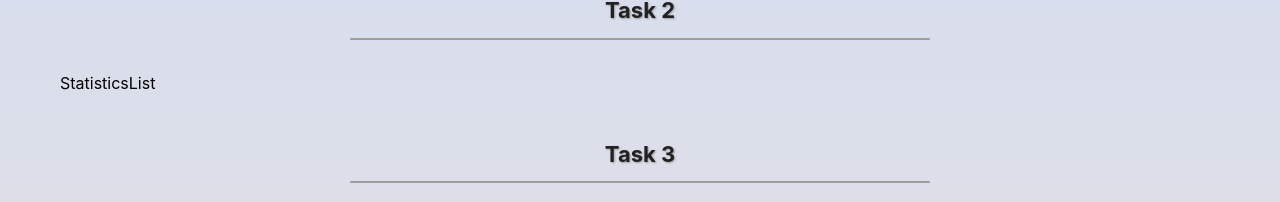
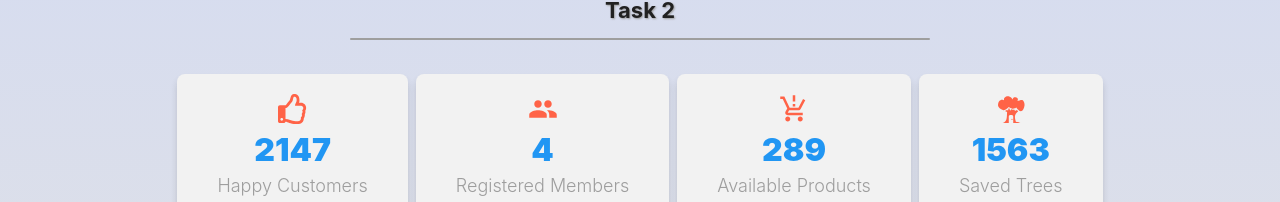
Before and after one commit to anvomm/blended-01, a React (Create React App) app: page / in a window 1280 px wide. Shown: the part 750-952 px from the top of the page. Built offline with nearby package versions, Linux system fonts and the light colour scheme.

Commit message:
Task2 commit

```diff
--- a/src/components/App/App.jsx
+++ b/src/components/App/App.jsx
@@ -8,7 +8,9 @@ import {
   CryptoHistory,
 } from 'components';
 
-import data from '../../data/article.json';
+import data from '../../data/data.json'
+
+import article from '../../data/article.json';
 
 export const App = () => {
   return (
@@ -17,12 +19,12 @@ export const App = () => {
         <Heading marginBottom="50px" textAlign="center">
           Task 1
         </Heading>
-        <BlogCard data={data} />
+        <BlogCard data={article} />
 
         <Heading marginTop="50px" marginBottom="50px" textAlign="center">
           Task 2
         </Heading>
-        <Statistics />
+        <Statistics data={data} />
 
         <Heading marginTop="50px" marginBottom="50px" textAlign="center">
           Task 3
--- a/src/components/StatisticItem/StatisticItem.jsx
+++ b/src/components/StatisticItem/StatisticItem.jsx
@@ -3,7 +3,17 @@ import {
   StatisticText,
   StatisticCounter,
 } from './StatisticItem.styled';
+import { IconContext } from 'react-icons/lib';
 
-export const StatisticItem = () => {
-  return <div>StatisticBox</div>;
+export const StatisticItem = ({ title, total, icon }) => {
+  return (
+    <StatisticBox>
+      <IconContext.Provider value={{ size: 30, color: 'tomato' }}>
+        {icon}
+      </IconContext.Provider>
+
+      <StatisticCounter>{total}</StatisticCounter>
+      <StatisticText>{title}</StatisticText>
+    </StatisticBox>
+  );
 };
--- a/src/components/Statistics/Statistics.jsx
+++ b/src/components/Statistics/Statistics.jsx
@@ -4,10 +4,27 @@ import { FaRegThumbsUp } from 'react-icons/fa';
 import { MdPeople, MdOutlineProductionQuantityLimits } from 'react-icons/md';
 import { GiTreeDoor } from 'react-icons/gi';
 
-export const Statistics = () => {
+const icons = [
+  <FaRegThumbsUp />,
+  <MdPeople />,
+  <MdOutlineProductionQuantityLimits />,
+  <GiTreeDoor />,
+];
+
+export const Statistics = ({ title, data }) => {
   return (
     <>
-      <div>StatisticsList</div>
+      {title && <StatisticTitle>{title}</StatisticTitle>}
+      <StatisticsList>
+        {data.map(({ id, title, total }, idx) => (
+          <StatisticItem
+            key={id}
+            title={title}
+            total={total}
+            icon={icons[idx]}
+          />
+        ))}
+      </StatisticsList>
     </>
   );
 };
```
